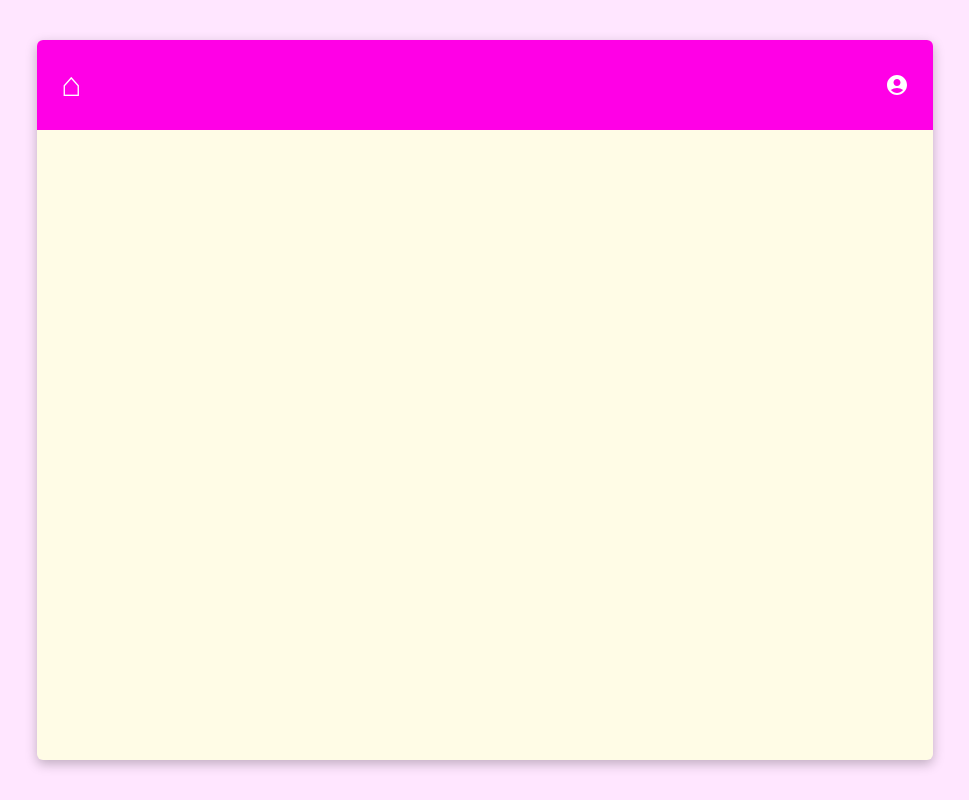
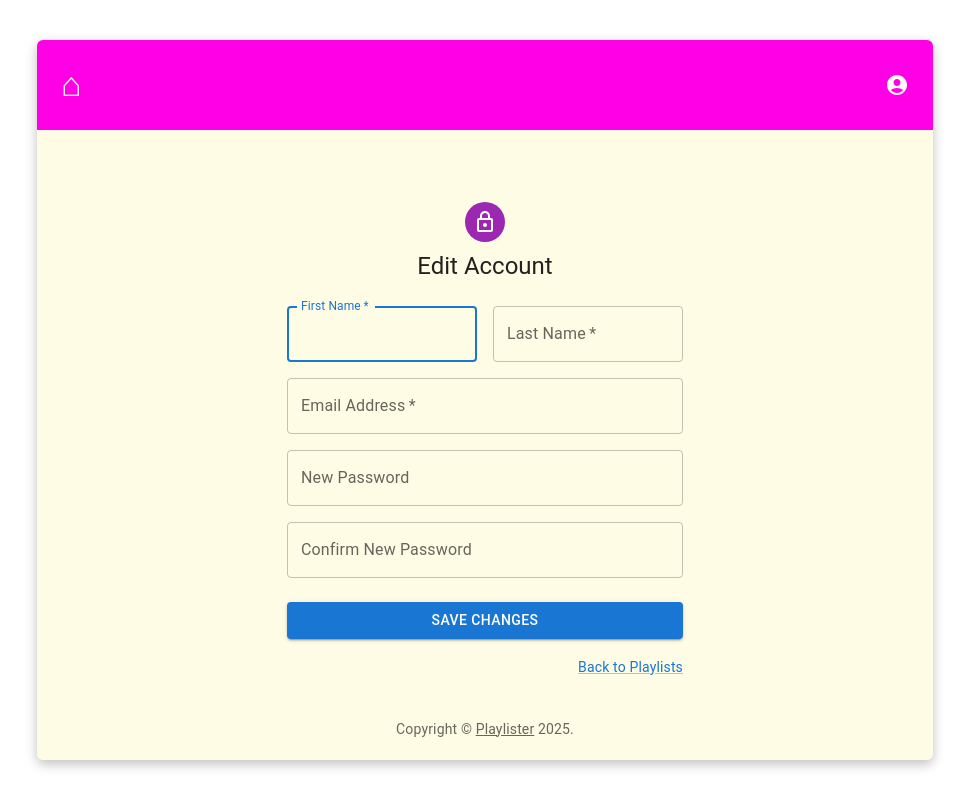
Before and after one commit to anyabiswas/316-FinalProject, a React (Create React App) app in the folder client/: page /edit-account in a window 1280 px wide. Shown: the whole page, without its empty margins (155-1124 px from the left). Built offline with nearby package versions, Linux system fonts and the light colour scheme; no server answers; what jstps would draw is missing.

Commit message:
finished set up for all front ennd screens

```diff
--- a/client/src/App.js
+++ b/client/src/App.js
@@ -8,6 +8,10 @@
     HomeWrapper,
     LoginScreen,
     RegisterScreen,
+    EditAccountScreen,
+    WelcomeScreen,
+    HomeScreen,
+    SongsCatalogScreen,
     Statusbar,
     WorkspaceScreen
 } from './components'
@@ -25,8 +29,13 @@
                     <AppBanner />
                     <Switch>
                         <Route path="/" exact component={HomeWrapper} />
+
+                        <Route path="/welcome" exact component={WelcomeScreen} />
+                        <Route path="/playlists" exact component={HomeScreen} />
+                        <Route path="/songs" exact component={SongsCatalogScreen} />
                         <Route path="/login/" exact component={LoginScreen} />
                         <Route path="/register/" exact component={RegisterScreen} />
+                        <Route path="/edit-account" exact component={EditAccountScreen} />
                         <Route path="/playlist/:id" exact component={WorkspaceScreen} />
                     </Switch>
                     <Statusbar />
--- /dev/null
+++ b/client/src/components/EditAccountScreen.js
@@ -0,0 +1,148 @@
+import { useContext } from 'react';
+import AuthContext from '../auth'
+import MUIErrorModal from './MUIErrorModal'
+import Copyright from './Copyright'
+
+import Avatar from '@mui/material/Avatar';
+import Box from '@mui/material/Box';
+import Button from '@mui/material/Button';
+import Container from '@mui/material/Container';
+import CssBaseline from '@mui/material/CssBaseline';
+import Grid from '@mui/material/Grid';
+import Link from '@mui/material/Link';
+import LockOutlinedIcon from '@mui/icons-material/LockOutlined';
+import TextField from '@mui/material/TextField';
+import Typography from '@mui/material/Typography';
+
+export default function EditAccountScreen() {
+    const { auth } = useContext(AuthContext);
+
+    const handleSubmit = (event) => {
+        event.preventDefault();
+
+        const formData = new FormData(event.currentTarget);
+
+
+        //for testing
+        console.log("Edited Data:", {
+            firstName: formData.get('firstName'),
+            lastName: formData.get('lastName'),
+            email: formData.get('email'),
+            newPassword: formData.get('newPassword'),
+            newPasswordVerify: formData.get('newPasswordVerify')
+        });
+
+    };
+
+    let modalJSX = "";
+    if (auth.errorMessage !== null){
+        modalJSX = <MUIErrorModal />;
+    }
+
+    return (
+        <Container component="main" maxWidth="xs">
+            <CssBaseline />
+            <Box
+                sx={{
+                    marginTop: 8,
+                    display: 'flex',
+                    flexDirection: 'column',
+                    alignItems: 'center',
+                }}
+            >
+                <Avatar sx={{ m: 1, bgcolor: 'secondary.main' }}>
+                    <LockOutlinedIcon />
+                </Avatar>
+
+                <Typography component="h1" variant="h5">
+                    Edit Account
+                </Typography>
+
+                <Box component="form" noValidate onSubmit={handleSubmit} sx={{ mt: 3 }}>
+                    <Grid container spacing={2}>
+
+                        <Grid item xs={12} sm={6}>
+                            <TextField
+                                autoComplete="fname"
+                                name="firstName"
+                                required
+                                fullWidth
+                                id="firstName"
+                                label="First Name"
+                                defaultValue={auth.user?.firstName}
+                                autoFocus
+                            />
+                        </Grid>
+
+                        <Grid item xs={12} sm={6}>
+                            <TextField
+                                required
+                                fullWidth
+                                id="lastName"
+                                label="Last Name"
+                                name="lastName"
+                                autoComplete="lname"
+                                defaultValue={auth.user?.lastName}
+                            />
+                        </Grid>
+
+                        <Grid item xs={12}>
+                            <TextField
+                                required
+                                fullWidth
+                                id="email"
+                                label="Email Address"
+                                name="email"
+                                autoComplete="email"
+                                defaultValue={auth.user?.email}
+                            />
+                        </Grid>
+
+                        <Grid item xs={12}>
+                            <TextField
+                                fullWidth
+                                name="newPassword"
+                                label="New Password"
+                                type="password"
+                                id="newPassword"
+                                autoComplete="new-password"
+                            />
+                        </Grid>
+
+                        <Grid item xs={12}>
+                            <TextField
+                                fullWidth
+                                name="newPasswordVerify"
+                                label="Confirm New Password"
+                                type="password"
+                                id="newPasswordVerify"
+                                autoComplete="new-password"
+                            />
+                        </Grid>
+
+                    </Grid>
+
+                    <Button
+                        type="submit"
+                        fullWidth
+                        variant="contained"
+                        sx={{ mt: 3, mb: 2 }}
+                    >
+                        Save Changes
+                    </Button>
+
+                    <Grid container justifyContent="flex-end">
+                        <Grid item>
+                            <Link href="/playlists" variant="body2">
+                                Back to Playlists
+                            </Link>
+                        </Grid>
+                    </Grid>
+                </Box>
+            </Box>
+
+            <Copyright sx={{ mt: 5 }} />
+            {modalJSX}
+        </Container>
+    );
+}
--- /dev/null
+++ b/client/src/components/SongsCatalogScreen.js
@@ -0,0 +1,9 @@
+import React from "react";
+
+export default function SongsCatalogScreen() {
+    return (
+        <div id="songs-catalog-screen" style={{ padding: "20px" }}>
+            <h1>Songs Catalog</h1>
+        </div>
+    );
+}
--- a/client/src/components/WelcomeScreen.js
+++ b/client/src/components/WelcomeScreen.js
@@ -24,7 +24,7 @@
                         Login
                     </button>
                     <button className="welcome-btn" onClick={() => history.push('/register')}>
-                        Create Account TEST
+                        Create Account
                     </button>
                 </div>
 
--- a/client/src/components/index.js
+++ b/client/src/components/index.js
@@ -13,6 +13,9 @@
 import WelcomeScreen from './WelcomeScreen'
 import Statusbar from './Statusbar'
 import WorkspaceScreen from './WorkspaceScreen'
+import SongsCatalogScreen from './SongsCatalogScreen'
+import EditAccountScreen from './EditAccountScreen'
+
 /*
     This serves as a module so that we can import
     all the other components as we wish.
@@ -34,4 +37,6 @@
     RegisterScreen,
     WelcomeScreen,
     Statusbar,
-    WorkspaceScreen }
+    WorkspaceScreen,
+    SongsCatalogScreen,
+    EditAccountScreen }
```
Also changed, not shown: 1 other file (tests, documents, lock files or other folders).
